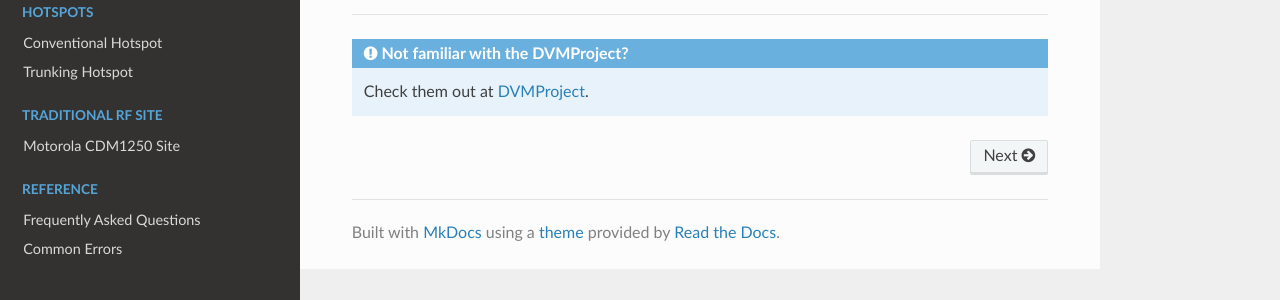
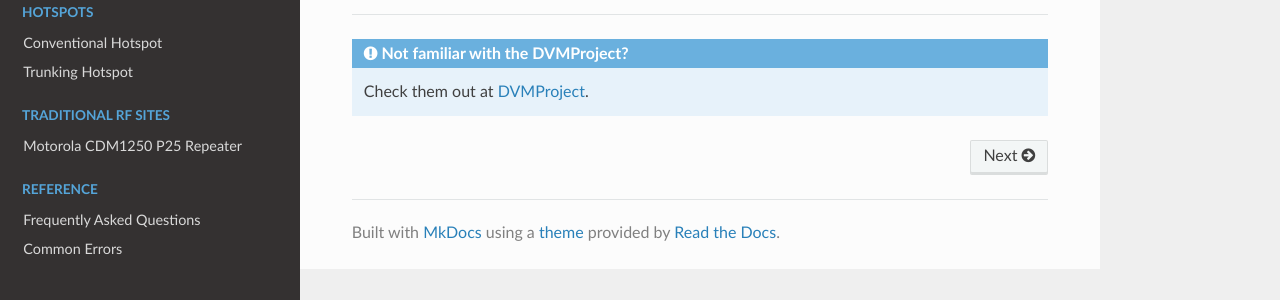
Before and after one commit to p25-dvm/p25-dvm.github.io, an MkDocs documentation site: the page built from docs/index.md, in a window 1280 px wide. Shown: the part 242-542 px from the top of the page. Built offline with MkDocs 1.6.1, drawn with Linux system fonts in a browser that asks for light colours; nearby versions of some CDN libraries.

Commit message:
Update mkdocs.yml

```diff
--- a/mkdocs.yml
+++ b/mkdocs.yml
@@ -29,8 +29,8 @@ nav:
   - Hotspots:
       - Conventional Hotspot: conventional-hotspot/conventional-hotspot.md
       - Trunking Hotspot: trunking-hotspot/trunking-hotspot.md
-  - Traditional RF Site:
-      - Motorola CDM1250 Site: traditional-rf-site/motorola-cdm1250-site.md
+  - Traditional RF Sites:
+      - Motorola CDM1250 P25 Repeater: traditional-rf-site/motorola-cdm1250-site.md
   - Reference:
       - Frequently Asked Questions: reference/faq.md
       - Common Errors: reference/common-errors.md
```
